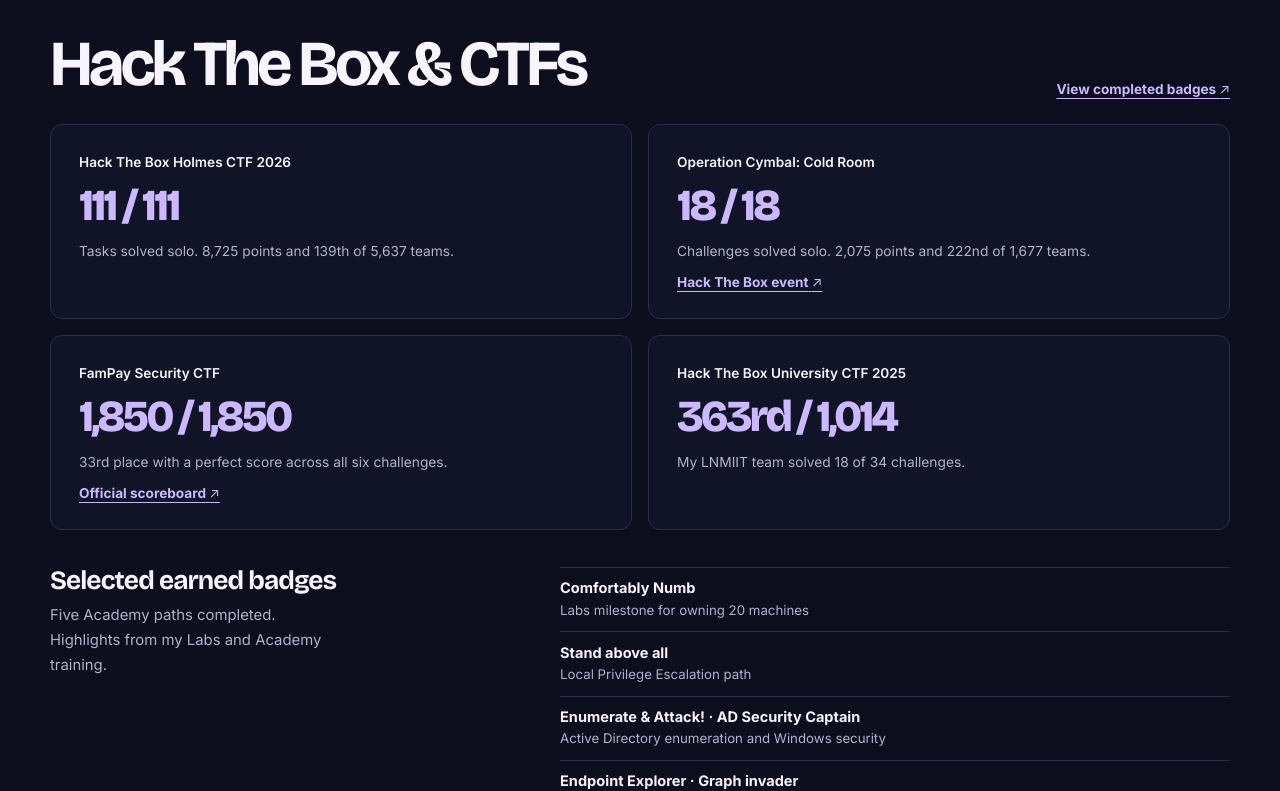
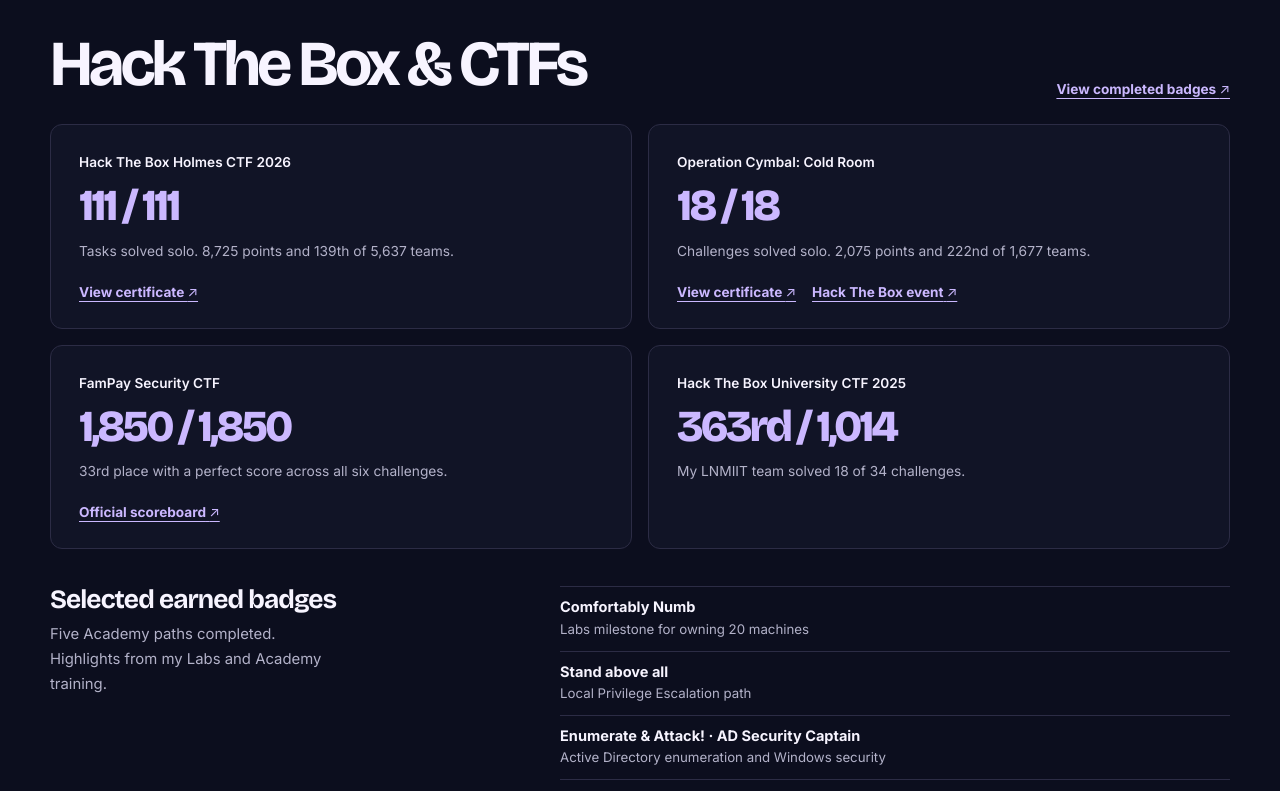
Before and after one commit to WhiteWolf217/white-wolf-portfolio, a React (Vite) app: page / in a window 1280 px wide. Shown: the part 2220-3011 px from the top of the page. Built offline with nearby package versions, Linux system fonts and the light colour scheme.

Commit message:
Link Holmes and Cold Room CTF certificates

```diff
--- a/src/App.tsx
+++ b/src/App.tsx
@@ -52,11 +52,13 @@ const results = [
     name: "Hack The Box Holmes CTF 2026",
     score: "111 / 111",
     description: "Tasks solved solo. 8,725 points and 139th of 5,637 teams.",
+    certificateUrl: "https://drive.google.com/file/d/1P8ivv7gBUrEot4oGevLgUziNCAv8m_-o/view?usp=sharing",
   },
   {
     name: "Operation Cymbal: Cold Room",
     score: "18 / 18",
     description: "Challenges solved solo. 2,075 points and 222nd of 1,677 teams.",
+    certificateUrl: "https://drive.google.com/file/d/1FLc2rZliHVuz48mrnDVTF3WSChX9YP7L/view?usp=sharing",
     link: { label: "Hack The Box event", href: "https://ctf.hackthebox.com/event/details/operation-cymbal-cold-room-3631" },
   },
   {
@@ -251,7 +253,16 @@ function App() {
                   <h3>{result.name}</h3>
                   <strong>{result.score}</strong>
                   <p>{result.description}</p>
-                  {result.link && <a className="text-link" href={result.link.href}>{result.link.label} <span aria-hidden="true">↗</span></a>}
+                  {(result.certificateUrl || result.link) && (
+                    <div className="project-links">
+                      {result.certificateUrl && (
+                        <a className="text-link" href={result.certificateUrl} aria-label={`View ${result.name} certificate`}>
+                          View certificate <span aria-hidden="true">↗</span>
+                        </a>
+                      )}
+                      {result.link && <a className="text-link" href={result.link.href}>{result.link.label} <span aria-hidden="true">↗</span></a>}
+                    </div>
+                  )}
                 </article>
               ))}
             </div>
```
